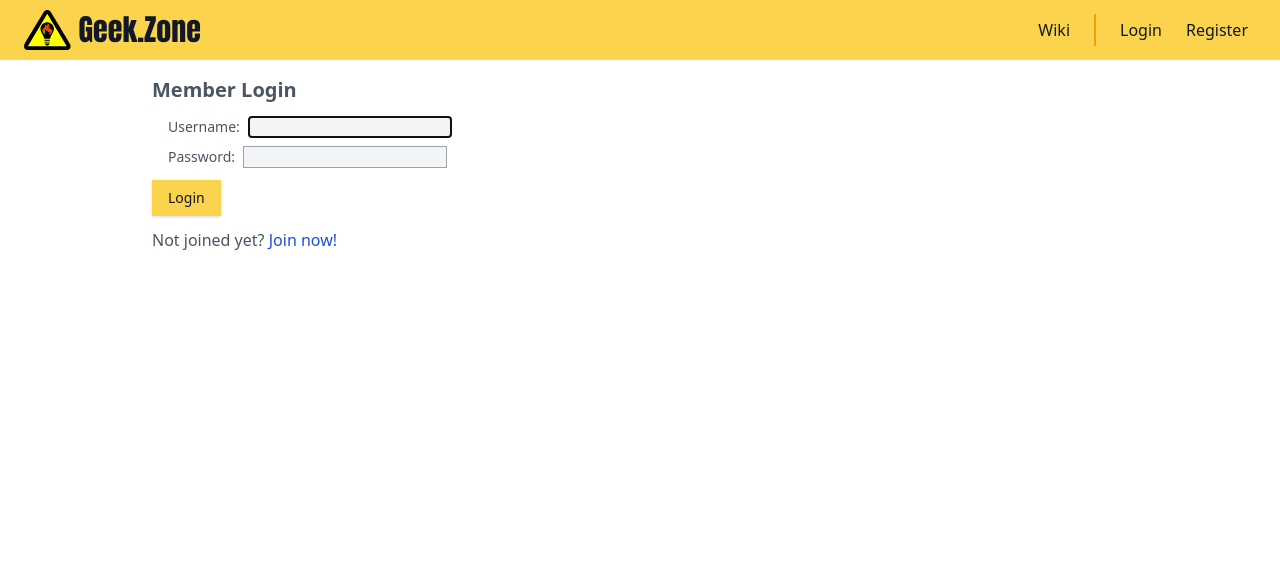
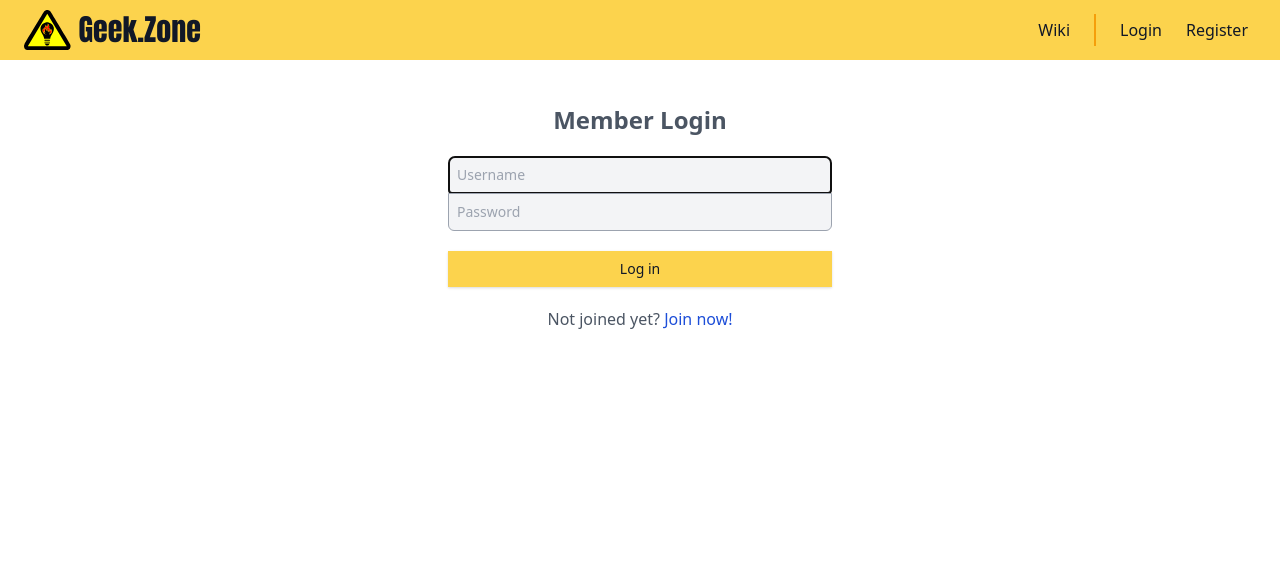
Before and after one commit to GeekZoneHQ/web, a Django app: page /memberships/login/ in a window 1280 px wide. Shown: the top 583 px of the page. Run offline with Django 3.2, Linux system fonts and the light colour scheme; style sheets or scripts are compiled from the project's sources; some libraries are stand-ins or nearby versions.

Commit message:
Login centered, styling improved; Member details tidied - will insert dash if field value is empty.

```diff
--- a/memberships/templates/memberships/login.html
+++ b/memberships/templates/memberships/login.html
@@ -2,39 +2,31 @@
 {% load widget_tweaks %}
 
 {% block content %}
-  <section class="register-login">
-    <h2 class="mb-3 header">Member Login</h2>
+  <section class="register-login flex flex-col items-center">
+    <h2 class="text-2xl font-semibold mt-7 mb-5">Member Login</h2>
 
-    <form action="/memberships/login/" method="POST">
+    <form class="flex flex-col items-center max-w-sm w-full" action="/memberships/login/" method="POST">
       {% csrf_token %}
 
-      <div class="ml-4 text-sm">
-        {% for field in form %}
-        <div class="mb-2 last:mb-3">
-          {{ field.errors }}
+      {% for field in form %}
+        {{ field.errors }}
+      {% endfor %}
 
-          <div class="flex items-center">
-            {{ field | add_label_class:"mr-2"}}
+      <div class="mb-5 w-full text-sm -space-y-px">
+        <div class="">
+          {{ form.username | add_label_class:"sr-only"}}
+          {% render_field form.username class+="p-2 w-full bg-gray-100 text-gray-800 border border-gray-400 rounded-t-md appearance-none" placeholder="Username" %}
+        </div>
 
-            {{ field | add_class:"border-input bg-gray-100 text-gray-800" | add_required_class:"input-required" | add_error_class:"border-red-500" }}
-
-            {% if field.help_text %}
-            <div class="help-icon relative ml-1 flex items-center pointer-events-none" onclick="toggleHelpText('{{ field.name }}')">
-              <div class="pointer-events-auto cursor-pointer">&#9432;</div>
-              <div class="{{ field.name }}-help-text w-max absolute left-4 z-10 flex items-center opacity-0">
-                <div class="relative -right-px text-gray-600">&#9668;</div>
-                <div class="relative -left-px py-2 px-3 rounded bg-gray-600 text-gray-200 text-xs">{{ field.help_text | safe }}</div>
-              </div>
-            </div>
-            {% endif %}
-          </div>
+        <div class="">
+          {{ form.password | add_label_class:"sr-only"}}
+          {% render_field form.password class+="p-2 w-full bg-gray-100 text-gray-800 border border-gray-400 rounded-b-md appearance-none" placeholder="Password" %}
         </div>
-        {% endfor %}
       </div>
 
-      <input class="btn mb-3" type="submit" value="Login"/>
+      <input class="btn mb-5 w-full" type="submit" value="Log in"/>
+
+      <p class="mb-3">Not joined yet? <a class="link" href="{% url 'register' %}">Join now!</a></p>
     </form>
-
-    <p class="mb-3">Not joined yet? <a class="link" href="{% url 'register' %}">Join now!</a></p>
   </section>
 {% endblock %}
```
Also changed, not shown: memberships/templates/memberships/member_details.html (+8 -5 lines).
